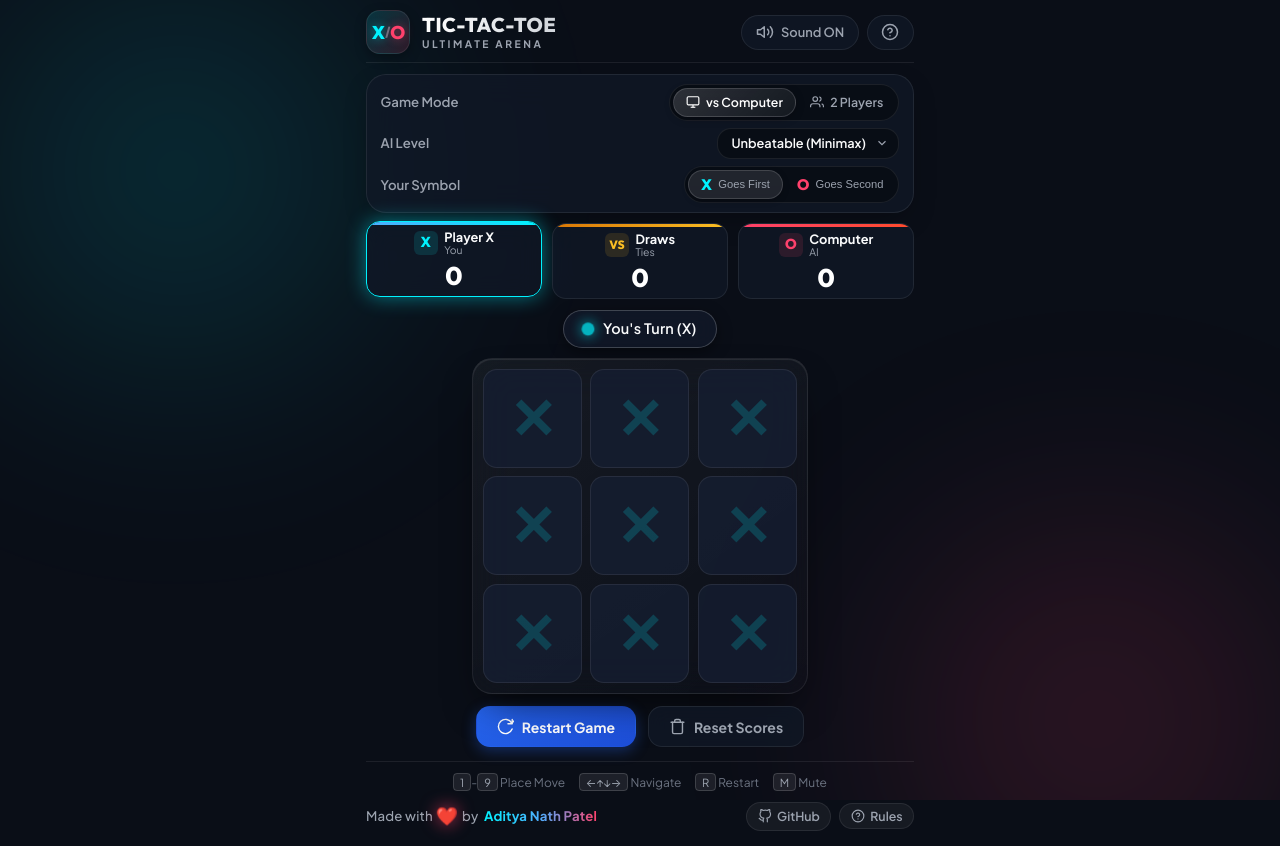
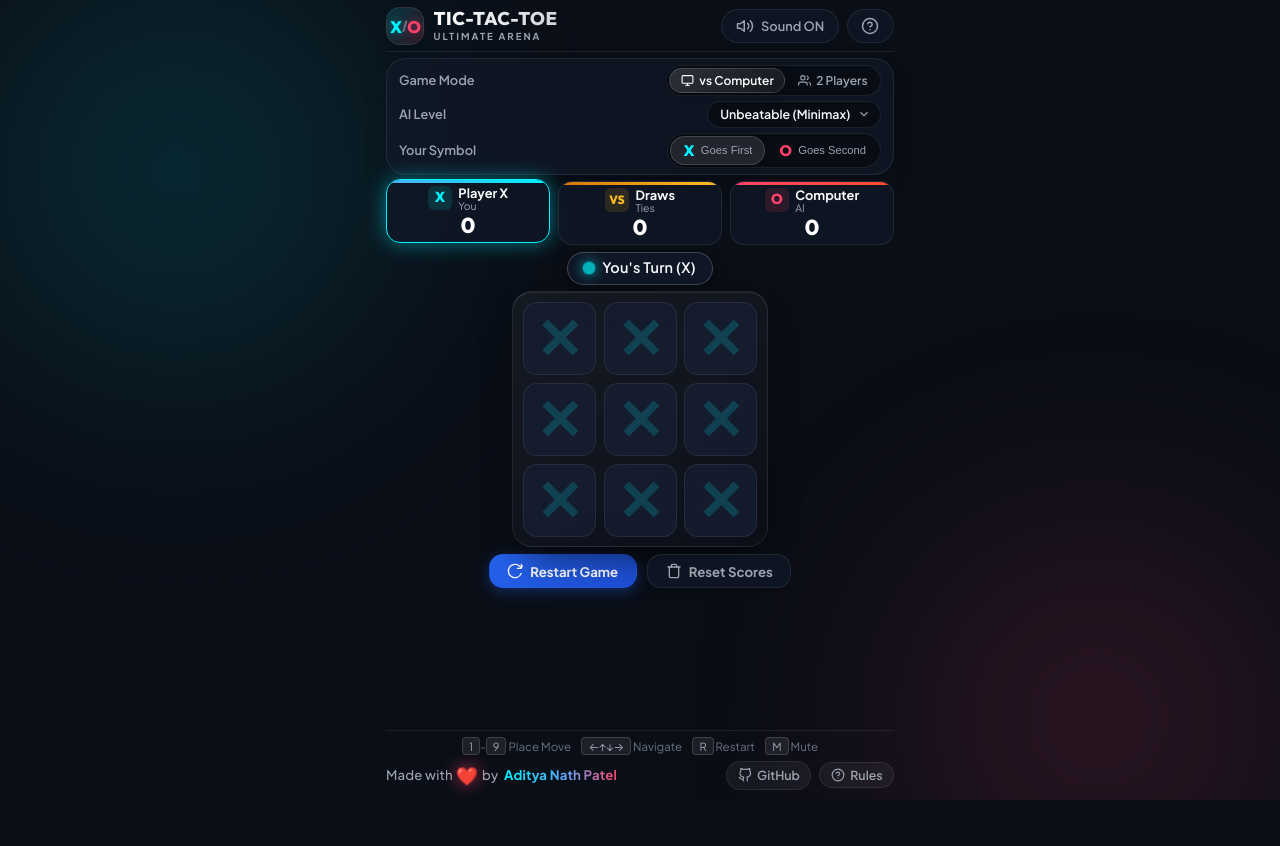
Before and after one commit to adityanathpatel/Tic-Toc-Toe, a React (Vite) app: page / in a window 1280 px wide. After the commit the page ends 800 px from the top, so only its background shows below. Built offline with nearby package versions, Linux system fonts and the light colour scheme.

Commit message:
fix: optimize layout sizing so footer is immediately visible without scrolling

```diff
--- a/src/App.css
+++ b/src/App.css
@@ -5,9 +5,9 @@
 .app-container {
   position: relative;
   z-index: 1;
-  max-width: 580px;
+  max-width: 540px;
   margin: 0 auto;
-  padding: 0.65rem 1rem 1rem;
+  padding: 0.45rem 1rem 0.65rem;
   display: flex;
   flex-direction: column;
   align-items: center;
@@ -23,20 +23,20 @@
   display: flex;
   justify-content: space-between;
   align-items: center;
-  margin-bottom: 0.65rem;
-  padding-bottom: 0.5rem;
+  margin-bottom: 0.4rem;
+  padding-bottom: 0.35rem;
   border-bottom: 1px solid var(--border-subtle);
 }
 
 .brand {
   display: flex;
   align-items: center;
-  gap: 0.75rem;
+  gap: 0.6rem;
 }
 
 .brand-icon {
-  width: 44px;
-  height: 44px;
+  width: 38px;
+  height: 38px;
   border-radius: var(--radius-md);
   background: linear-gradient(135deg, rgba(0, 242, 254, 0.15), rgba(255, 65, 108, 0.15));
   border: 1px solid var(--border-subtle);
@@ -45,7 +45,7 @@
   justify-content: center;
   font-family: var(--font-heading);
   font-weight: 800;
-  font-size: 1.15rem;
+  font-size: 1.05rem;
   letter-spacing: -1px;
   box-shadow: 0 4px 12px rgba(0, 0, 0, 0.3);
 }
@@ -73,7 +73,7 @@
 
 .brand-title {
   font-family: var(--font-heading);
-  font-size: 1.25rem;
+  font-size: 1.15rem;
   font-weight: 800;
   letter-spacing: 0.5px;
   background: linear-gradient(90deg, #ffffff, #d1d5db);
@@ -83,9 +83,9 @@
 }
 
 .brand-subtitle {
-  font-size: 0.65rem;
+  font-size: 0.6rem;
   font-weight: 700;
-  letter-spacing: 2.5px;
+  letter-spacing: 2px;
   color: var(--text-muted);
 }
 
@@ -138,12 +138,12 @@
   background: var(--bg-card);
   border: 1px solid var(--border-subtle);
   border-radius: var(--radius-lg);
-  padding: 0.55rem 0.85rem;
-  margin-bottom: 0.65rem;
+  padding: 0.35rem 0.75rem;
+  margin-bottom: 0.4rem;
   backdrop-filter: blur(16px);
   display: flex;
   flex-direction: column;
-  gap: 0.45rem;
+  gap: 0.3rem;
   box-shadow: 0 10px 30px -10px rgba(0, 0, 0, 0.4);
 }
 
@@ -155,7 +155,7 @@
 }
 
 .control-label {
-  font-size: 0.825rem;
+  font-size: 0.8rem;
   font-weight: 600;
   color: var(--text-muted);
   white-space: nowrap;
@@ -165,7 +165,7 @@
   display: flex;
   background: rgba(0, 0, 0, 0.35);
   border: 1px solid var(--border-subtle);
-  padding: 3px;
+  padding: 2px;
   border-radius: var(--radius-full);
   gap: 2px;
 }
@@ -175,20 +175,20 @@
   border: none;
   color: var(--text-muted);
   font-family: var(--font-body);
-  font-size: 0.775rem;
+  font-size: 0.75rem;
   font-weight: 600;
-  padding: 0.35rem 0.75rem;
+  padding: 0.25rem 0.65rem;
   border-radius: var(--radius-full);
   display: inline-flex;
   align-items: center;
-  gap: 0.4rem;
+  gap: 0.35rem;
   cursor: pointer;
   transition: all var(--transition-fast);
 }
 
 .pill-icon {
-  width: 14px;
-  height: 14px;
+  width: 13px;
+  height: 13px;
 }
 
 .pill-btn:hover {
@@ -220,9 +220,9 @@
   border-radius: var(--radius-md);
   color: var(--text-main);
   font-family: var(--font-body);
-  font-size: 0.8rem;
+  font-size: 0.775rem;
   font-weight: 600;
-  padding: 0.4rem 2rem 0.4rem 0.85rem;
+  padding: 0.3rem 1.8rem 0.3rem 0.75rem;
   cursor: pointer;
   transition: all var(--transition-normal);
   width: 100%;
@@ -293,20 +293,20 @@
   width: 100%;
   display: grid;
   grid-template-columns: 1fr 1fr 1fr;
-  gap: 0.65rem;
-  margin-bottom: 0.65rem;
+  gap: 0.5rem;
+  margin-bottom: 0.4rem;
 }
 
 .score-card {
   background: var(--bg-card);
   border: 1px solid var(--border-subtle);
   border-radius: var(--radius-md);
-  padding: 0.5rem 0.5rem;
+  padding: 0.35rem 0.45rem;
   display: flex;
   flex-direction: column;
   align-items: center;
   text-align: center;
-  gap: 0.25rem;
+  gap: 0.15rem;
   backdrop-filter: blur(12px);
   position: relative;
   overflow: hidden;
@@ -403,11 +403,11 @@
 
 .score-value {
   font-family: var(--font-heading);
-  font-size: 1.6rem;
+  font-size: 1.35rem;
   font-weight: 800;
   color: #ffffff;
   line-height: 1;
-  margin-top: 0.2rem;
+  margin-top: 0.1rem;
 }
 
 /* ==========================================================================
@@ -417,16 +417,16 @@
   width: 100%;
   display: flex;
   justify-content: center;
-  margin-bottom: 0.65rem;
+  margin-bottom: 0.4rem;
 }
 
 .status-chip {
   display: inline-flex;
   align-items: center;
-  gap: 0.6rem;
+  gap: 0.5rem;
   background: rgba(17, 24, 39, 0.9);
   border: 1px solid var(--border-active);
-  padding: 0.45rem 1.2rem;
+  padding: 0.3rem 1rem;
   border-radius: var(--radius-full);
   box-shadow: 0 4px 15px rgba(0, 0, 0, 0.4);
   backdrop-filter: blur(12px);
@@ -466,7 +466,7 @@
   width: 100%;
   max-width: var(--board-max-size);
   aspect-ratio: 1 / 1;
-  margin-bottom: 0.75rem;
+  margin-bottom: 0.45rem;
   display: flex;
   align-items: center;
   justify-content: center;
@@ -658,21 +658,21 @@
 .action-toolbar {
   width: 100%;
   display: flex;
-  gap: 0.75rem;
+  gap: 0.65rem;
   justify-content: center;
-  margin-bottom: 0.85rem;
+  margin-bottom: 0.45rem;
 }
 
 .action-btn {
   font-family: var(--font-body);
-  font-size: 0.875rem;
+  font-size: 0.825rem;
   font-weight: 700;
-  padding: 0.65rem 1.25rem;
+  padding: 0.45rem 1.1rem;
   border-radius: var(--radius-md);
   display: inline-flex;
   align-items: center;
   justify-content: center;
-  gap: 0.5rem;
+  gap: 0.45rem;
   cursor: pointer;
   transition: all var(--transition-normal);
   border: 1px solid transparent;
@@ -722,8 +722,8 @@
 }
 
 .btn-icon {
-  width: 17px;
-  height: 17px;
+  width: 16px;
+  height: 16px;
   flex-shrink: 0;
 }
 
@@ -733,20 +733,20 @@
 .app-footer {
   width: 100%;
   margin-top: auto;
-  padding-top: 0.75rem;
+  padding-top: 0.45rem;
   border-top: 1px solid var(--border-subtle);
   display: flex;
   flex-direction: column;
   align-items: center;
-  gap: 0.65rem;
+  gap: 0.35rem;
 }
 
 .keyboard-hint {
   display: flex;
   flex-wrap: wrap;
   justify-content: center;
-  gap: 0.85rem;
-  font-size: 0.75rem;
+  gap: 0.65rem;
+  font-size: 0.72rem;
   color: var(--text-subtle);
 }
 
@@ -1197,3 +1197,41 @@
     display: none;
   }
 }
+
+@media (max-height: 780px) {
+  :root {
+    --board-max-size: min(270px, 75vw, 32vh);
+  }
+  .app-container {
+    padding: 0.35rem 0.85rem 0.45rem;
+  }
+}
+
+@media (max-height: 680px) {
+  :root {
+    --board-max-size: min(230px, 70vw, 28vh);
+  }
+  .keyboard-hint {
+    display: none;
+  }
+  .app-header {
+    margin-bottom: 0.25rem;
+    padding-bottom: 0.25rem;
+  }
+  .controls-panel {
+    margin-bottom: 0.25rem;
+    padding: 0.25rem 0.65rem;
+  }
+  .score-board {
+    margin-bottom: 0.25rem;
+  }
+  .status-indicator-bar {
+    margin-bottom: 0.25rem;
+  }
+  .board-wrapper {
+    margin-bottom: 0.25rem;
+  }
+  .action-toolbar {
+    margin-bottom: 0.35rem;
+  }
+}
--- a/src/index.css
+++ b/src/index.css
@@ -41,7 +41,7 @@
   --font-body: 'Plus Jakarta Sans', -apple-system, BlinkMacSystemFont, "Segoe UI", Roboto, sans-serif;
 
   /* Layout & Sizing */
-  --board-max-size: min(340px, 82vw, 42vh);
+  --board-max-size: min(290px, 80vw, 32vh);
   --radius-sm: 8px;
   --radius-md: 14px;
   --radius-lg: 20px;
```
